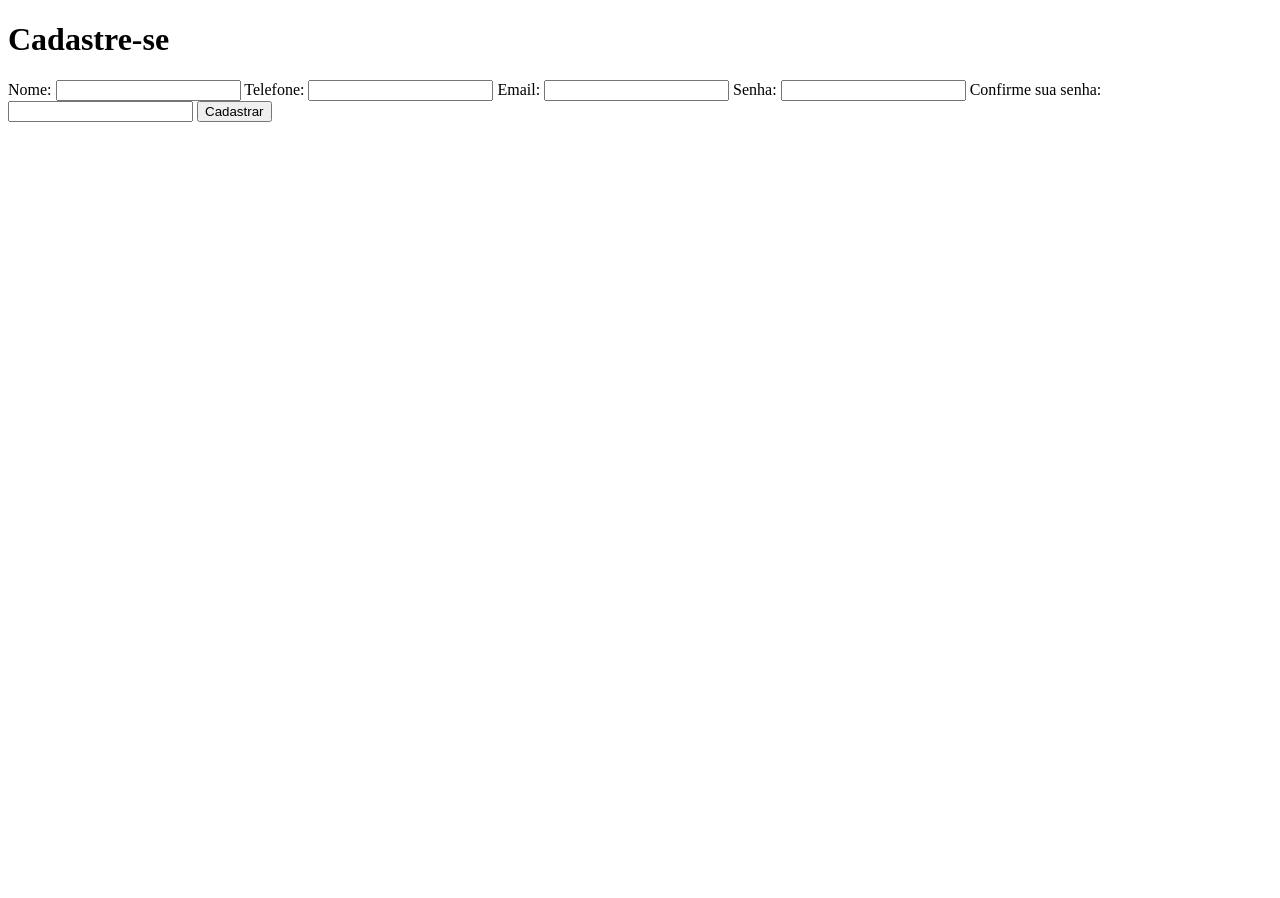
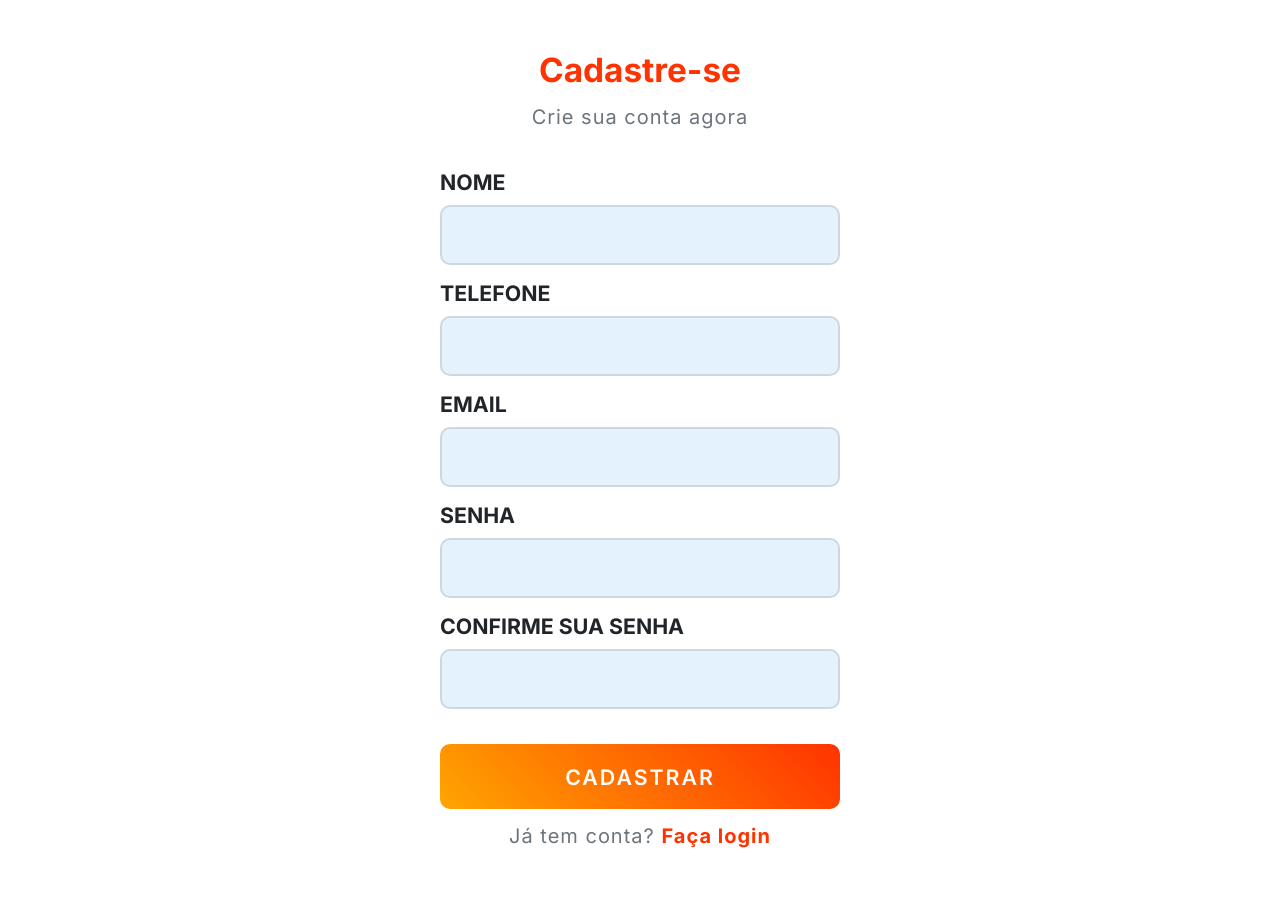
Before and after one commit to KaueMansur/lucky_draw, a PHP site: page /src/view/cadastro.php in a window 1280 px wide. Before the commit the page ends 122 px from the top, so only its background shows below. Run offline with PHP 8.4, Linux system fonts and the light colour scheme.

Commit message:
págnas de login e cadastro estilizadas

```diff
--- a/assets/css/style.css
+++ b/assets/css/style.css
@@ -250,3 +250,73 @@ p{
     font-family: var(--fonte-primaria);
     font-size: 11pt;
 }
+
+.txt_secundario{
+    color: var(--texto-secundario);
+    font-size: 15pt;
+    text-align: center;
+}
+
+.label_login{
+    color: var(--cinza-escuro);
+    font-size: 16pt;
+    font-family: var(--fonte-primaria);
+    font-weight: 700;
+    text-transform: uppercase;
+}
+
+#body_login{
+    display: flex;
+    flex-direction: column;
+    align-items: center;
+    justify-content: space-around;
+}
+
+.form_login{
+    display: flex;
+    flex-direction: column;
+    justify-content: space-around;
+    min-height: 100vh;
+    padding: 50px 0;
+    gap: 15px;
+}
+
+.input_login{
+    background-color: var(--azul-claro);
+    height: 60px;
+    border-radius: 10px;
+    border: 2px solid rgba(66, 43, 43, 0.133);
+    text-align: center;
+    font-size: 15pt;
+    font-weight: 600;
+}
+
+.btn_form{
+    height: 65px;
+    border-radius: 10px;
+    background-image: linear-gradient(-135deg, var(--vermelho-primario), orange);
+    color: #fff;
+    font-size: 16pt;
+    font-family: var(--fonte-primaria);
+    text-transform: uppercase;
+    font-weight: 600;
+    letter-spacing: 2px;
+    margin-top: 20px;
+    cursor: pointer;
+}
+
+.div_campo_login{
+    display: flex;
+    flex-direction: column;
+    gap: 10px;
+}
+
+.txt_left{
+    text-align: center;
+}
+
+.link{
+    color: var(--vermelho-primario);
+    text-decoration: none;
+    font-weight: 700;
+}
--- a/src/view/cadastro.php
+++ b/src/view/cadastro.php
@@ -1,47 +1,63 @@
 <?php
-    require "../model/usuario.php";
+require "../model/usuario.php";
 
-    if(isset($_POST["nome"])){
-        if(isset($_POST["telefone"]) || isset($_POST["email"]) && isset($_POST["senha"]) && isset($_POST["senha_confirm"])){
-            if($_POST["senha"] == $_POST["senha_confirm"]){
-                $usuario = new Usuario();
-                $usuario->cadastrarUsuario($_POST["nome"],$_POST["telefone"], $_POST["email"], $_POST["senha"]);
+if (isset($_POST["nome"])) {
+    if (isset($_POST["telefone"]) || isset($_POST["email"]) && isset($_POST["senha"]) && isset($_POST["senha_confirm"])) {
+        if ($_POST["senha"] == $_POST["senha_confirm"]) {
+            $usuario = new Usuario();
+            $usuario->cadastrarUsuario($_POST["nome"], $_POST["telefone"], $_POST["email"], $_POST["senha"]);
 
-                header("Refresh:0; URL= login.php");
-            }
+            header("Refresh:0; URL= login.php");
         }
     }
+}
 ?>
 
 <!DOCTYPE html>
 <html lang="pt-br">
+
 <head>
     <meta charset="UTF-8">
     <meta name="viewport" content="width=device-width, initial-scale=1.0">
+    <link rel="stylesheet" href="../../assets/css/style.css">
     <title>Cadastro</title>
 </head>
-<body>
-    <h1>Cadastre-se</h1>
 
-    <form action="#" method="post">
+<body id="body_login">
 
-        <label for="">Nome:</label>
-        <input type="text" name="nome" id="">
+    <form action="#" method="post" class="form_login">
+        <h1 class="titulo txt_left">Cadastre-se</h1>
+        <P class="txt_secundario" style="margin-bottom: 25px;">Crie sua conta agora</P>
 
-        <label for="telefone">Telefone:</label>
-        <input type="tel" name="telefone" id="telefone">
+        <div class="div_campo_login">
+            <label for="" class="label_login">Nome</label>
+            <input type="text" name="nome" id="" class="input_login">
+        </div>
 
-        <label for="">Email:</label>
-        <input type="email" name="email" id="">
+        <div class="div_campo_login">
+            <label for="telefone" class="label_login">Telefone</label>
+            <input type="tel" name="telefone" id="telefone" class="input_login">
+        </div>
 
-        <label for="">Senha:</label>
-        <input type="password" name="senha" id="">
+        <div class="div_campo_login">
+            <label for="" class="label_login">Email</label>
+            <input type="email" name="email" id="" class="input_login">
+        </div>
 
-        <label for="">Confirme sua senha:</label>
-        <input type="password" name="senha_confirm" id="">
+        <div class="div_campo_login">
+            <label for="" class="label_login">Senha</label>
+            <input type="password" name="senha" id="" class="input_login">
+        </div>
 
-        <input type="submit" value="Cadastrar">
+        <div class="div_campo_login">
+            <label for="" class="label_login">Confirme sua senha</label>
+            <input type="password" name="senha_confirm" id="" class="input_login">
+        </div>
+
+        <input type="submit" value="Cadastrar" class="btn_form">
+        <p class="txt_secundario">Já tem conta? <a href="login.php" class="link">Faça login</a></p>
     </form>
     <script src="../../assets/js/mascaras.js"></script>
 </body>
+
 </html>
```
Also changed, not shown: src/view/login.php (+22 -14 lines).
